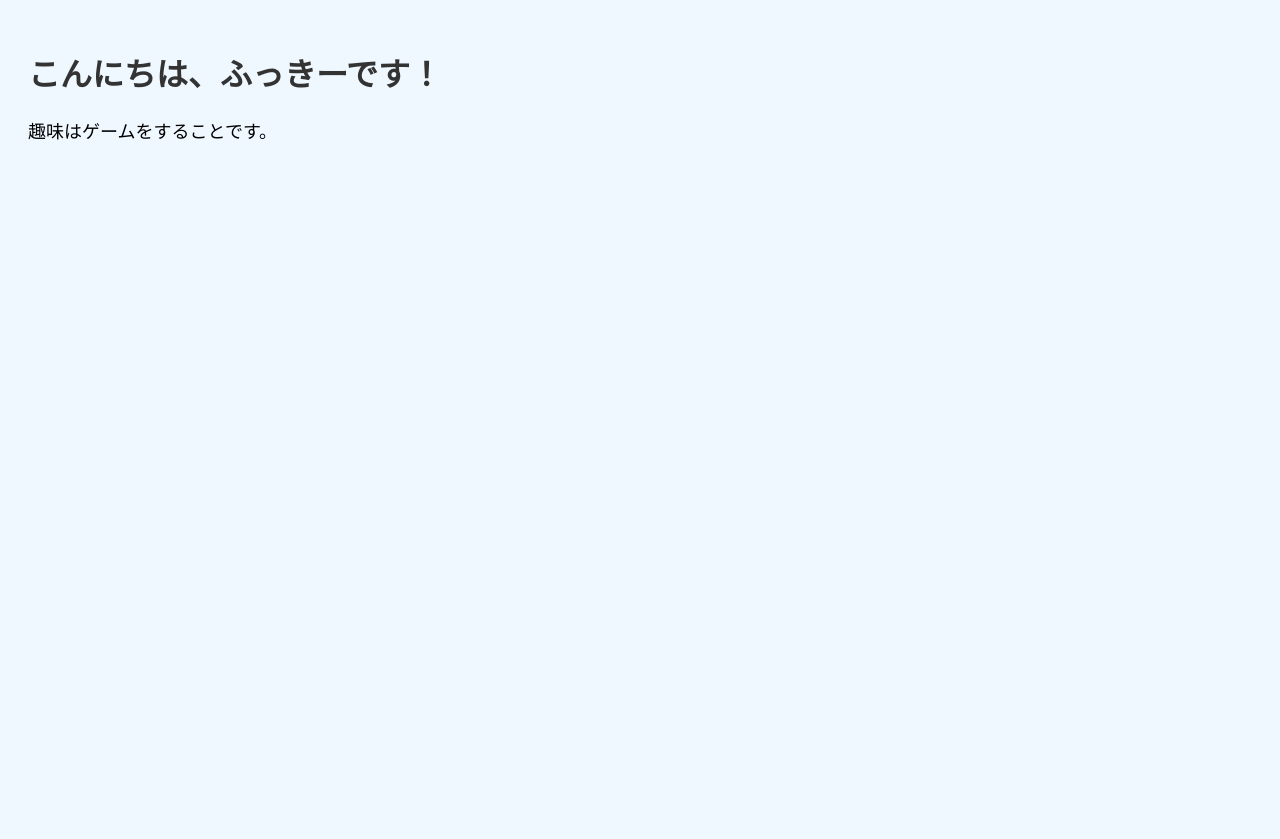
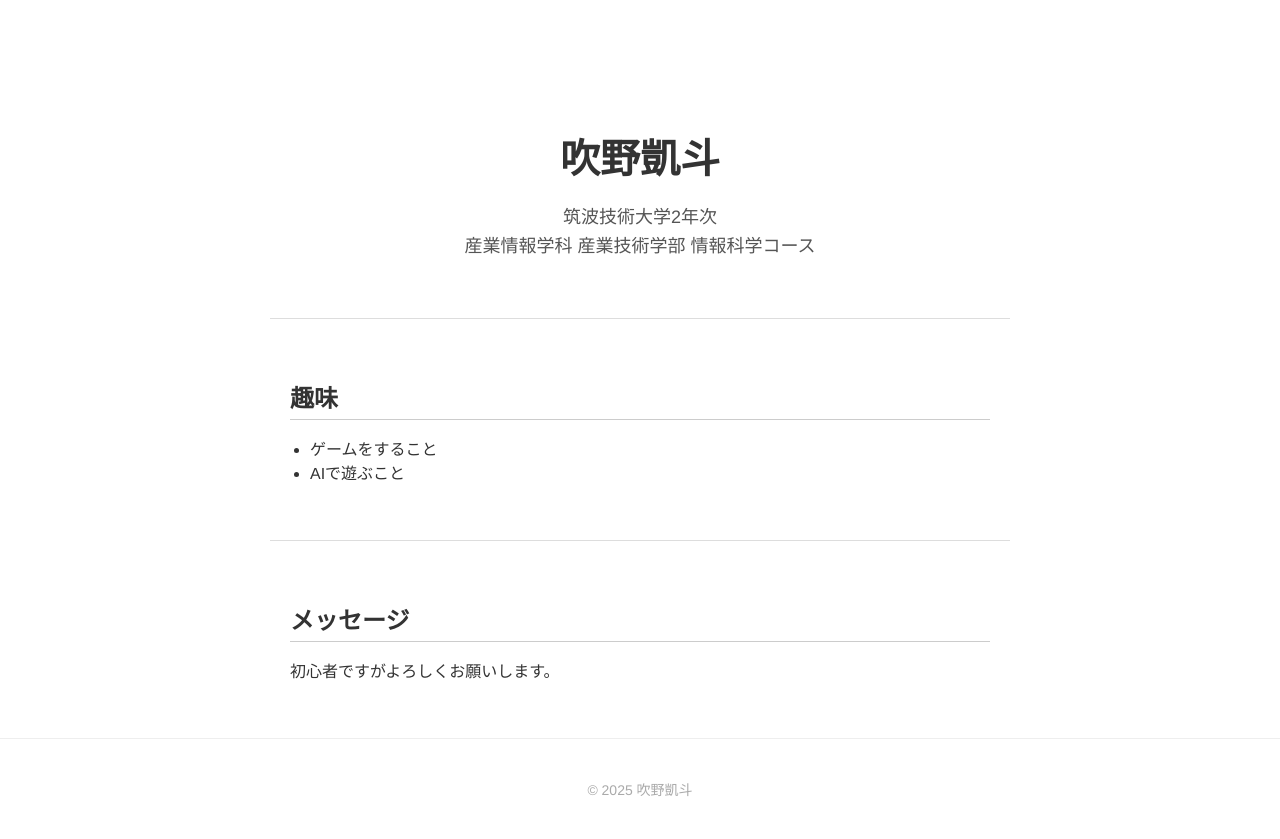
Before and after one commit to fukkinn/fukkinn2, a plain HTML site: page index.html in a window 1280 px wide. Before the commit the page ends 800 px from the top, so only its background shows below. Drawn offline with Linux system fonts and the light colour scheme.

Commit message:
自己紹介ページを新デザインに変更

```diff
--- a/index.html
+++ b/index.html
@@ -2,23 +2,83 @@
 <html lang="ja">
 <head>
   <meta charset="UTF-8" />
-  <title>ふっきーの自己紹介</title>
+  <title>吹野凱斗 - 自己紹介</title>
   <style>
     body {
-      font-family: Arial, sans-serif;
-      background-color: #f0f8ff;
-      padding: 20px;
-    }
-    h1 {
+      font-family: "Helvetica Neue", sans-serif;
+      margin: 0;
+      padding: 0;
+      background-color: #ffffff;
       color: #333;
     }
-    p {
+
+    header {
+      text-align: center;
+      padding: 100px 20px 40px;
+    }
+
+    header h1 {
+      font-size: 40px;
+      margin-bottom: 10px;
+    }
+
+    header p {
       font-size: 18px;
+      color: #555;
+      line-height: 1.6;
+    }
+
+    section {
+      max-width: 700px;
+      margin: 0 auto;
+      padding: 40px 20px;
+      border-top: 1px solid #ddd;
+    }
+
+    h2 {
+      font-size: 24px;
+      margin-bottom: 15px;
+      border-bottom: 1px solid #ccc;
+      padding-bottom: 5px;
+    }
+
+    ul {
+      padding-left: 20px;
+    }
+
+    footer {
+      text-align: center;
+      font-size: 14px;
+      color: #aaa;
+      padding: 40px 0;
+      border-top: 1px solid #eee;
     }
   </style>
 </head>
 <body>
-  <h1>こんにちは、ふっきーです！</h1>
-  <p>趣味はゲームをすることです。</p>
+
+  <header>
+    <h1>吹野凱斗</h1>
+    <p>筑波技術大学2年次<br>
+    産業情報学科 産業技術学部 情報科学コース</p>
+  </header>
+
+  <section>
+    <h2>趣味</h2>
+    <ul>
+      <li>ゲームをすること</li>
+      <li>AIで遊ぶこと</li>
+    </ul>
+  </section>
+
+  <section>
+    <h2>メッセージ</h2>
+    <p>初心者ですがよろしくお願いします。</p>
+  </section>
+
+  <footer>
+    &copy; 2025 吹野凱斗
+  </footer>
+
 </body>
 </html>
```
